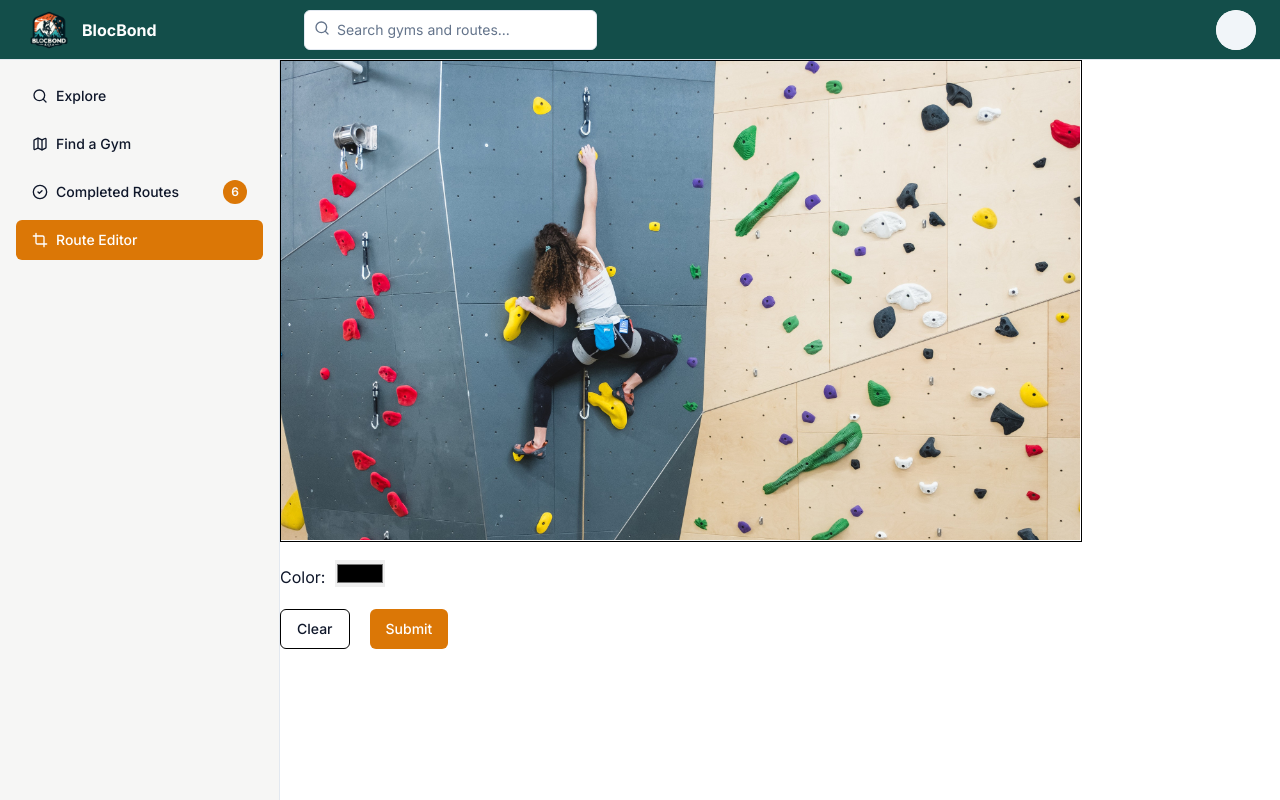
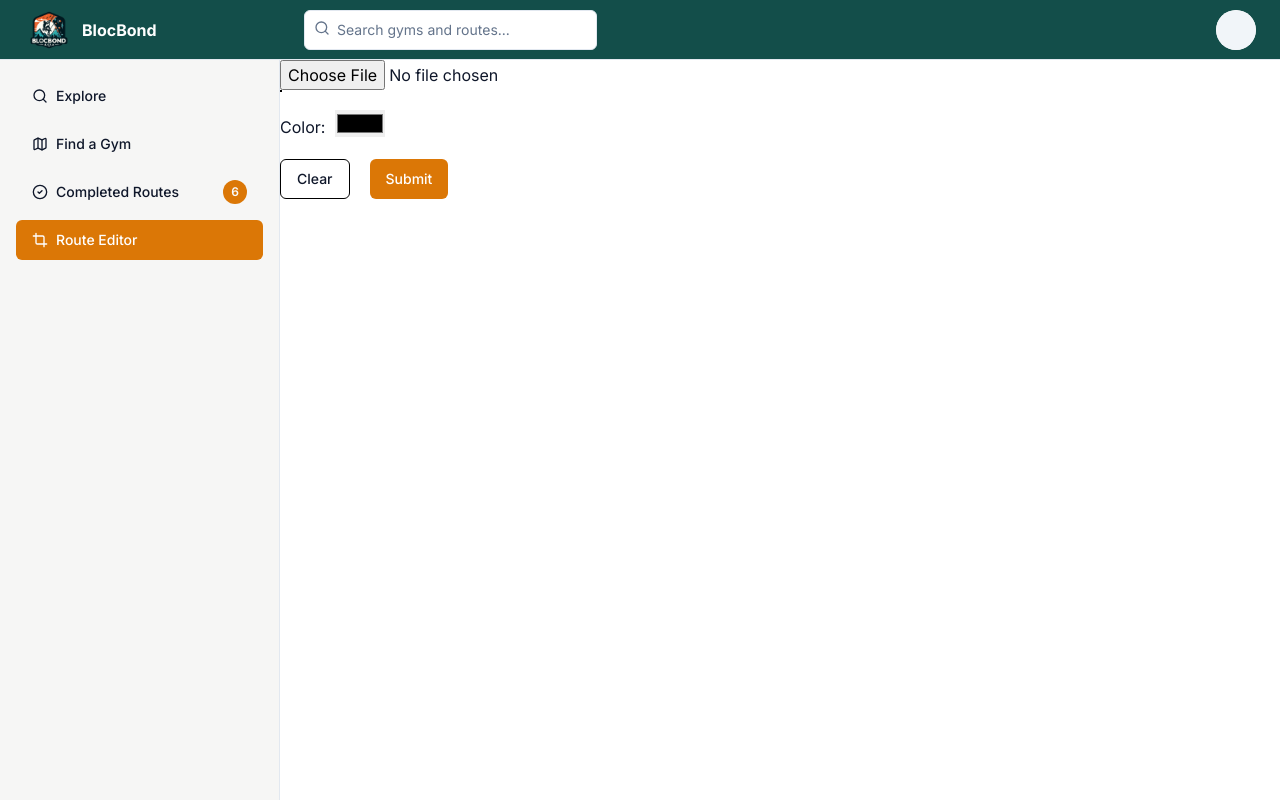
Before and after one commit to BlocBond/blocbond-web, a Next.js app: page /dashboard/upload in a window 1280 px wide. Built offline with nearby package versions, Linux system fonts and the light colour scheme; no server answers.

Commit message:
Upload image

```diff
--- a/app/dashboard/upload/page.tsx
+++ b/app/dashboard/upload/page.tsx
@@ -124,11 +124,26 @@ const CanvasComponent = () => {
     setStrokeColor(event.target.value); // Update stroke color based on color picker value
   };
 
+  const [imageSrc, setImageSrc] = useState<string | null>(null);
+  const handleFileChange = (event: React.ChangeEvent<HTMLInputElement>) => {
+    const file = event.target.files?.[0];
+    const reader = new FileReader();
+
+    reader.onload = () => {
+      setImageSrc(reader.result as string);
+    };
+
+    if (file) {
+      reader.readAsDataURL(file);
+    }
+  };
 
   return (
+    <>
+      <input type="file" onChange={handleFileChange} accept="image/*" />
       <div style={{ position: 'relative' }}>
-
-      <Image src="/Route01.png" alt="Your Image" width={800} height={600} onLoad={handleImageLoad} className="image-component" />
+        {imageSrc && <Image src={imageSrc} alt="Uploaded Image" width={800} height={600} onLoad={handleImageLoad} className="image-component" />}
+        {/* <Image src="/Route01.png" alt="Your Image" width={800} height={600} onLoad={handleImageLoad} className="image-component" /> */}
         <canvas
           ref={canvasRef}
           width={imageSize.width}
@@ -155,6 +170,7 @@ const CanvasComponent = () => {
           </Button>
         </div>
       </div>
+    </>
   );
 };
 
```
Lines whose indentation alone changed are shown as unchanged.
